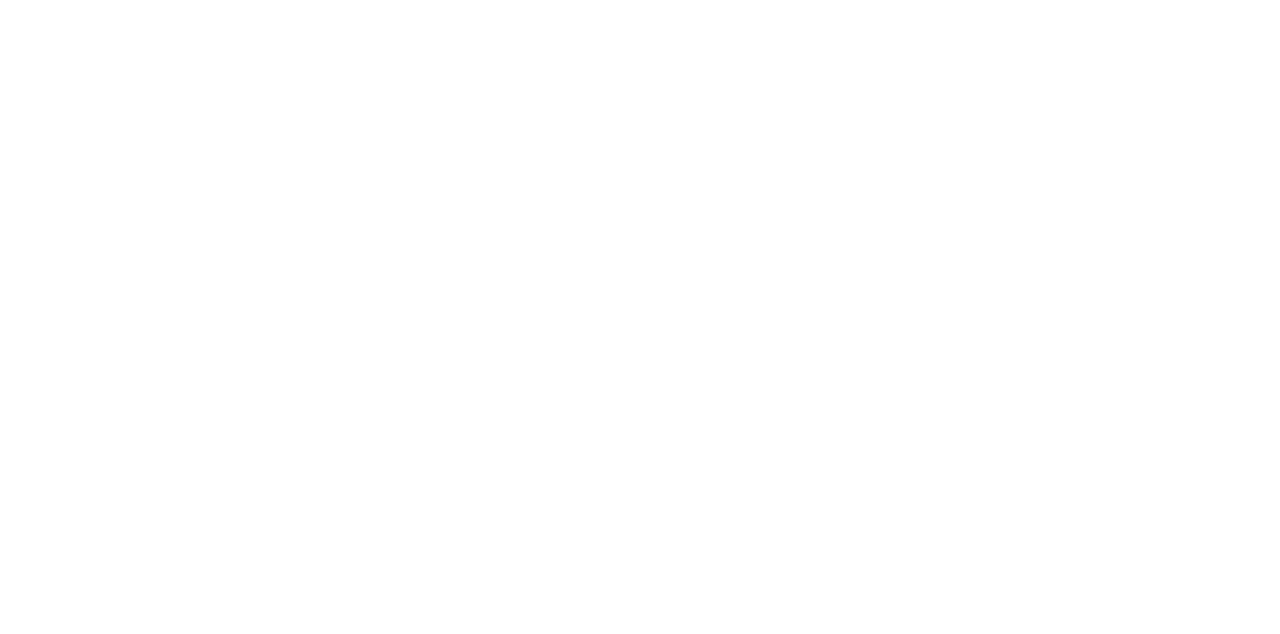
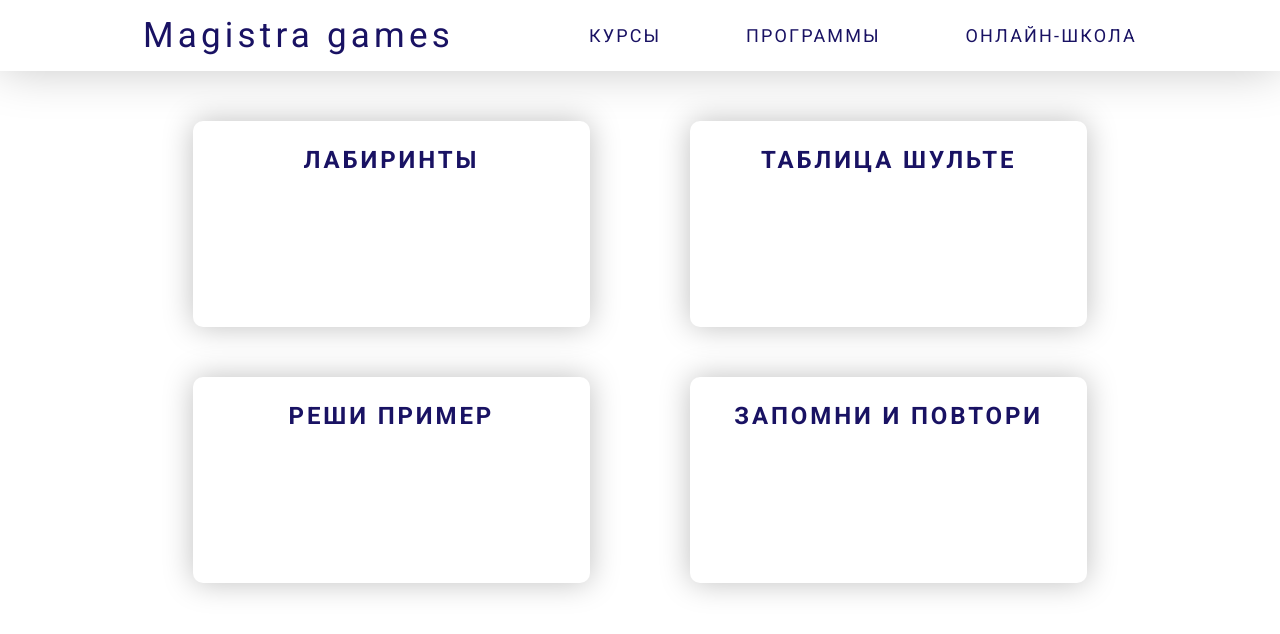
Before and after one commit to antoncherednichenko/Magistra-app, a React (Create React App) app: page /math in a window 1280 px wide. Before the commit this address had no page. Shown: the top 634 px of the page. Built offline with nearby package versions, Linux system fonts and the light colour scheme.

Commit message:
add math page

```diff
--- a/src/App.css
+++ b/src/App.css
@@ -1,3 +1,6 @@
+body{
+  z-index: 99;
+}
 
 #root{
   height: 100vh;
--- a/src/App.js
+++ b/src/App.js
@@ -1,16 +1,19 @@
-import './App.css';
-import Main from './Components/Main/Main';
+
 import {
   BrowserRouter,
   Route,
   Routes,
   Link,
 } from "react-router-dom";
+import './App.css';
+import Main from './Components/Main/Main';
+import Math from './Components/Math/Math';
 function App() {
   return (
     <BrowserRouter >
       <Routes>
         <Route exact path={'/'} element={<Main />} />
+        <Route exact path={'/math'} element={<Math />} />
       </Routes>
     </BrowserRouter>
   )
--- /dev/null
+++ b/src/Components/Main/Menu/Bush/Bush.jsx
@@ -0,0 +1,30 @@
+
+export default function Bush(props) {
+
+    return (
+<svg className={props.bushPosition} width="300" height="279" viewBox="0 0 300 279" fill="none" xmlns="http://www.w3.org/2000/svg">
+    <g id="bush">
+        <g id="bush_2">
+            <g id="greenSmall">
+                <path id="Rectangle 87" d="M262.18 166.19C273.697 157.248 290.282 159.336 299.223 170.853V170.853L285.043 181.862C273.526 190.804 256.941 188.716 248 177.199V177.199L262.18 166.19Z" fill="#79C578"/>
+                <path id="Rectangle 89" d="M243.18 193.19C254.697 184.248 271.282 186.336 280.223 197.853V197.853L266.043 208.862C254.526 217.804 237.941 215.716 229 204.199V204.199L243.18 193.19Z" fill="#79C578"/>
+                <path id="Rectangle 91" d="M223.562 227.767C236.201 217.955 254.401 220.246 264.214 232.885V232.885L248.652 244.966C236.013 254.779 217.813 252.487 208 239.848V239.848L223.562 227.767Z" fill="#79C578"/>
+                <path id="Rectangle 88" d="M243.913 153.252C246.224 138.856 236.428 125.312 222.032 123V123L219.186 140.725C216.874 155.121 226.67 168.665 241.066 170.977V170.977L243.913 153.252Z" fill="#79C578"/>
+                <path id="Rectangle 90" d="M221.913 183.252C224.224 168.856 214.428 155.312 200.032 153V153L197.186 170.725C194.874 185.121 204.67 198.665 219.066 200.977V200.977L221.913 183.252Z" fill="#79C578"/>
+                <path id="Rectangle 92" d="M200.172 215.971C200.061 199.971 187 187.09 171 187.201V187.201L171.136 206.901C171.247 222.902 184.308 235.783 200.309 235.672V235.672L200.172 215.971Z" fill="#79C578"/>
+                <path id="stebelSmall" d="M264 147C254.155 157.663 224.773 198.791 186 278" stroke="#79C578" stroke-width="3"/>
+            </g>
+            <g id="green">
+                <path id="Rectangle 87_2" d="M86.4572 72.093C72.1619 56.1602 47.6571 54.8327 31.7242 69.128V69.128L49.3253 88.7453C63.6206 104.678 88.1254 106.006 104.058 91.7104V91.7104L86.4572 72.093Z" fill="#8DDE8C"/>
+                <path id="Rectangle 89_2" d="M106.833 116.073C92.5379 100.14 68.0331 98.8126 52.1002 113.108V113.108L69.7013 132.725C83.9966 148.658 108.501 149.986 124.434 135.69V135.69L106.833 116.073Z" fill="#8DDE8C"/>
+                <path id="Rectangle 91_2" d="M126.117 171.161C110.429 153.676 83.537 152.219 66.0519 167.907V167.907L85.3677 189.435C101.056 206.92 127.948 208.377 145.433 192.689V192.689L126.117 171.161Z" fill="#8DDE8C"/>
+                <path id="Rectangle 88_2" d="M116.235 58.1883C116.666 36.7868 134.365 19.7866 155.766 20.2173V20.2173L155.236 46.568C154.805 67.9695 137.106 84.9697 115.705 84.539V84.539L116.235 58.1883Z" fill="#8DDE8C"/>
+                <path id="Rectangle 90_2" d="M140.159 107.288C140.589 85.8864 158.288 68.8862 179.689 69.317V69.317L179.159 95.6676C178.728 117.069 161.03 134.069 139.628 133.639V133.639L140.159 107.288Z" fill="#8DDE8C"/>
+                <path id="Rectangle 92_2" d="M162.995 160.247C167.346 137.162 189.587 121.976 212.672 126.327V126.327L207.315 154.75C202.964 177.835 180.723 193.022 157.638 188.671V188.671L162.995 160.247Z" fill="#8DDE8C"/>
+                <path id="stebel" d="M88.9861 43.1733C102.777 63.3417 141.232 138.462 184.722 277.595" stroke="#8DDE8C" stroke-width="3"/>
+            </g>
+        </g>
+    </g>
+</svg>
+    )
+}
--- a/src/Components/Main/Menu/Girl/Girl.jsx
+++ b/src/Components/Main/Menu/Girl/Girl.jsx
@@ -1,4 +1,4 @@
-
+import s from './girl.module.css'
 
 export default function Girl(props){
 
@@ -21,7 +21,7 @@
         <path id="Vector_11" d="M81.9197 112.696C81.9197 118.874 58.4775 119.349 58.4775 112.696V75.1525H81.9197V112.696Z" fill="#D37C59"/>
         <path id="Vector_12" d="M64.1123 97.4883C76.9346 97.4883 87.3291 78.02 87.3291 54.0046C87.3291 29.9893 76.9346 10.521 64.1123 10.521C51.29 10.521 40.8955 29.9893 40.8955 54.0046C40.8955 78.02 51.29 97.4883 64.1123 97.4883Z" fill="#DE8E68"/>
         <path id="Vector_13" d="M85.751 66.5982C89.1121 66.5982 91.8369 63.7258 91.8369 60.1826C91.8369 56.6393 89.1121 53.767 85.751 53.767C82.3898 53.767 79.665 56.6393 79.665 60.1826C79.665 63.7258 82.3898 66.5982 85.751 66.5982Z" fill="#DE8E68"/>
-        <path id="hair" d="M164.868 4.34299C147.286 4.34299 132.861 17.6495 113.927 17.6495C100.402 17.6495 87.3287 0.541138 68.3947 0.541138C44.051 0.541138 36.3872 14.3228 36.3872 23.8275C36.3872 31.4312 40.8953 39.9853 42.2477 39.9853C42.2477 37.6092 44.9526 29.055 45.8542 28.1046C46.7558 31.4312 65.6899 54.7175 82.3698 54.7175V54.8506C83.2861 54.2043 84.3516 53.8325 85.4527 53.7749C86.5538 53.7173 87.649 53.9761 88.6214 54.5236C89.5938 55.0711 90.4069 55.8868 90.9738 56.8835C91.5407 57.8802 91.8402 59.0205 91.8402 60.1827C91.8402 61.3448 91.5407 62.4851 90.9738 63.4818C90.4069 64.4785 89.5938 65.2942 88.6214 65.8417C87.649 66.3892 86.5538 66.648 85.4527 66.5904C84.3516 66.5328 83.2861 66.161 82.3698 65.5148V79.4295H86.8779C92.7385 79.4295 95.4433 77.0534 104.46 77.0534C120.238 77.0534 142.328 97.4883 169.376 97.4883C198.679 97.4883 210.851 74.202 210.851 48.0643C210.851 13.3724 179.745 4.34299 164.868 4.34299Z" fill="#191263"/>
+        <path id={s.hair} d="M164.868 4.34299C147.286 4.34299 132.861 17.6495 113.927 17.6495C100.402 17.6495 87.3287 0.541138 68.3947 0.541138C44.051 0.541138 36.3872 14.3228 36.3872 23.8275C36.3872 31.4312 40.8953 39.9853 42.2477 39.9853C42.2477 37.6092 44.9526 29.055 45.8542 28.1046C46.7558 31.4312 65.6899 54.7175 82.3698 54.7175V54.8506C83.2861 54.2043 84.3516 53.8325 85.4527 53.7749C86.5538 53.7173 87.649 53.9761 88.6214 54.5236C89.5938 55.0711 90.4069 55.8868 90.9738 56.8835C91.5407 57.8802 91.8402 59.0205 91.8402 60.1827C91.8402 61.3448 91.5407 62.4851 90.9738 63.4818C90.4069 64.4785 89.5938 65.2942 88.6214 65.8417C87.649 66.3892 86.5538 66.648 85.4527 66.5904C84.3516 66.5328 83.2861 66.161 82.3698 65.5148V79.4295H86.8779C92.7385 79.4295 95.4433 77.0534 104.46 77.0534C120.238 77.0534 142.328 97.4883 169.376 97.4883C198.679 97.4883 210.851 74.202 210.851 48.0643C210.851 13.3724 179.745 4.34299 164.868 4.34299Z" fill="#191263"/>
         <path id="Vector_14" d="M129.255 315.62V481H72.9033L27.7681 322.639C43.6005 325.599 103.558 327.976 129.255 315.62Z" fill="#74D5DE"/>
     </g>
 </svg>
--- /dev/null
+++ b/src/Components/Main/Menu/Girl/girl.module.css
@@ -0,0 +1,7 @@
+@keyframes hair{
+
+}
+#hair{
+    transform-origin: rigth 0;
+    animation: hair 3s infinite;
+}
--- a/src/Components/Main/Menu/Menu.jsx
+++ b/src/Components/Main/Menu/Menu.jsx
@@ -1,14 +1,14 @@
 import { useState } from 'react'
 import { Link } from 'react-router-dom'
+import Bush from './Bush/Bush'
 import Girl from './Girl/Girl'
 import s from './menu.module.css'
 
 export default function Menu() {
     const[list, setList] = useState([
-        {id: 1, title: 'Математика', route: '#'},
+        {id: 1, title: 'Математика', route: '/math'},
         {id: 3, title: 'Русский язык', route: '#'},
-        {id: 4, title: 'Английский язык', route: '#'},
-        {id: 5, title: 'Подготовка к школе', route: '#'}
+        {id: 4, title: 'Английский язык', route: '#'}
     ])
     return (
         <div className={s.container}>
@@ -19,6 +19,7 @@
                 <div className={s.squer}></div>
                 <div className={s.circle}></div>
                 <Girl pos={s.girl}/>
+                <Bush bushPosition ={s.bush} />
             </div>
         </div>
     )
--- a/src/Components/Main/Menu/menu.module.css
+++ b/src/Components/Main/Menu/menu.module.css
@@ -33,7 +33,6 @@
     line-height: 118.69%;
     letter-spacing: -0.005em;
     color: rgba(25, 18, 99, 1);
-    box-shadow: 0px 8px 35px rgba(135, 146, 161, 0.25);
     border-radius: 18px;
     transition: box-shadow 0.5s ease, bottom 0.5s ease, color 0.5s ease;
     position: relative;
@@ -43,9 +42,9 @@
 }
 
 .item:hover{
-    box-shadow: 0px 8px 35px rgba(141, 222, 140 , 1);
+    box-shadow: 0 20px 38px 0 rgb(0 0 0 / 20%);
     bottom: 3px;
-    color: rgba(25, 18, 99, 0.8);
+
 }
 .squer{
     width: 119px;
@@ -71,3 +70,9 @@
     bottom: 0;
     right: -81px;
 }
+.bush{
+    position: absolute;
+    bottom: 7px;
+    left: 0;
+    z-index: 100;
+}
--- /dev/null
+++ b/src/Components/Math/Math.jsx
@@ -0,0 +1,53 @@
+import { useState } from 'react'
+import { Link } from 'react-router-dom'
+import Header from '../Main/Header/Header'
+import s from './math.module.css'
+
+export default function Math(){
+    const[cards, setCards] = useState([
+        {
+            id: 1,
+            title: 'ЛАБИРИНТЫ',
+            icon: '#',
+            route: '/maze'
+        },
+        {
+            id: 2,
+            title: 'ТАБЛИЦА ШУЛЬТЕ',
+            icon: '#',
+            route: '/table_shulte'
+        },
+        {
+            id: 3,
+            title: 'РЕШИ ПРИМЕР',
+            icon: '#',
+            route: '/solve'
+        },
+        {
+            id: 4,
+            title: 'ЗАПОМНИ И ПОВТОРИ',
+            icon: '#',
+            route: '/remember'
+        },
+    ])
+    return(
+        <>
+            <Header />
+            <div className={s.page}>
+                <div className={s.container}>
+                    <div className={s.cardBar}>
+                        {cards.map(card => (
+                            <Link className={s.card} to={card.route} key={card.id}>
+                                <h2 className={s.title}>{card.title}</h2>
+                            </Link>
+                        ))}
+                        {/* <div className={s.square}></div>
+                        <div className={s.circle}></div>
+                        <div className={s.triangle}></div> */}
+                    </div>
+
+                </div>
+            </div>
+        </>
+    )
+}
--- /dev/null
+++ b/src/Components/Math/math.module.css
@@ -0,0 +1,50 @@
+.page{
+    width: 100%;
+    height: 100vh;
+}
+.container{
+    padding: 0 15px;
+    max-width: 80%;
+    margin: 0 auto;
+}
+.cardBar{
+    position: relative;
+    width: 90%;
+    margin: 0 auto;
+    padding: 50px 0 0 0;
+    display: flex;
+    gap: 50px;
+    justify-content: space-between;
+    flex-wrap: wrap;
+}
+.card{
+    background-color: #fff;
+    display: block;
+    width: calc(50% - 50px);
+    height: 206px;
+    box-shadow: 0px 0px 30px rgba(0, 0, 0, 0.25);
+    transition: box-shadow 0.5s, transform 0.5s;
+    border-radius: 10px;
+    z-index: 1000;
+}
+.card:hover{
+    box-shadow: 0px 0px 30px rgb(0 0 0 / 50%);
+    transform: translateY(-5px);
+}
+.title{
+    padding: 25px 0;
+    font-size: 24px;
+    line-height: 118.69%;
+    text-align: center;
+    letter-spacing: 0.12em;
+    color: #191263;
+}
+.square{
+    width: 111px;
+    height: 111px;
+    background-color: #B1E9DD;
+    z-index: 1;
+    position: absolute;
+    bottom: 0;
+    left: 0;
+}
```
Also changed, not shown: public/img/bush.svg (added), src/Components/Main/Menu/Bush/bush.module.css (added).
